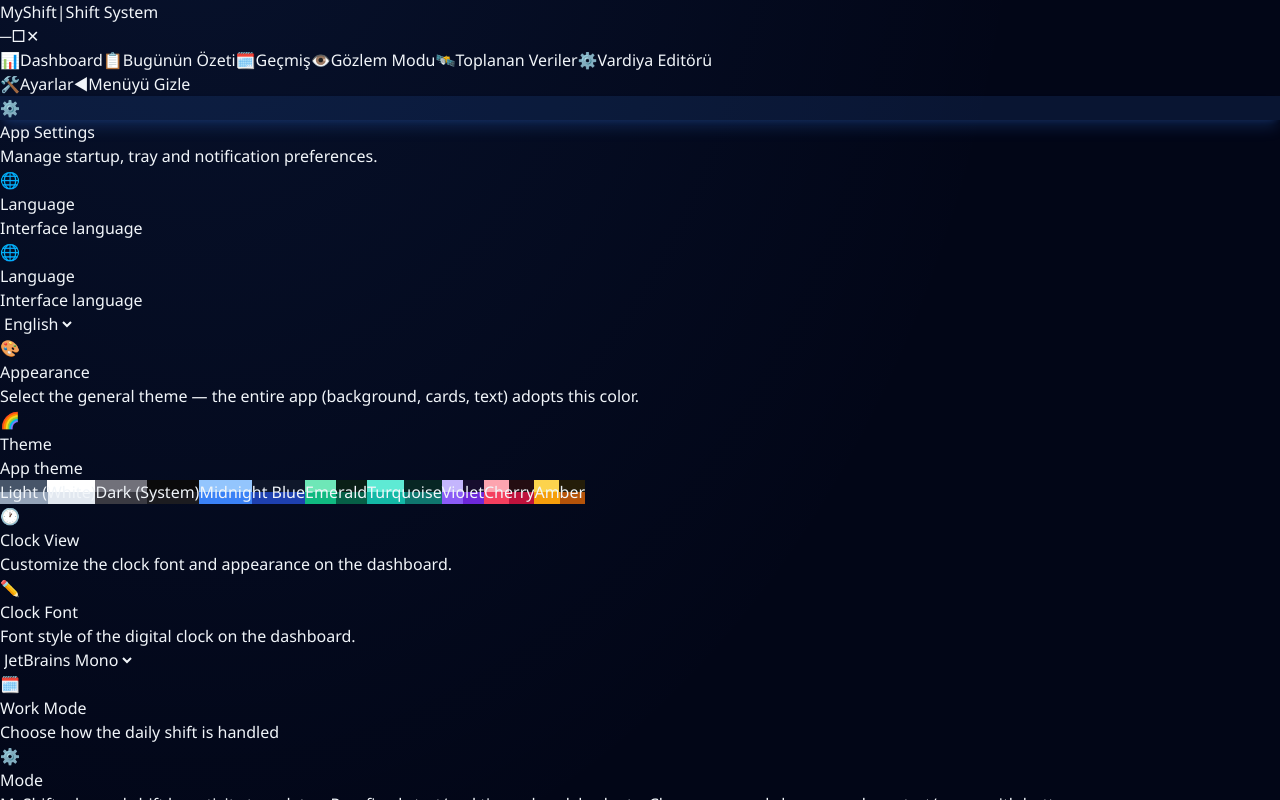
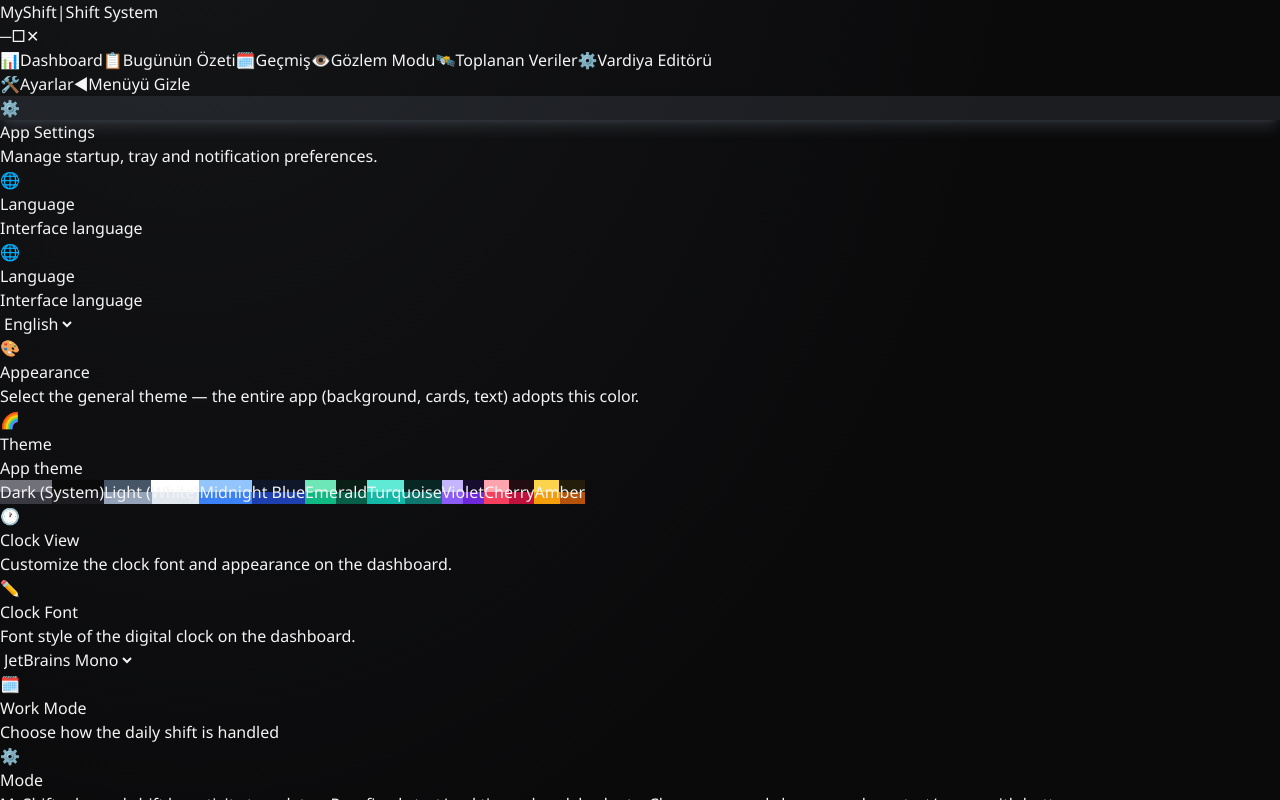
Before and after one commit to ozandmrcn/MyShift, a React (Vite) app in the folder src/renderer/: page /#/settings in a window 1280 px wide. Built offline with nearby package versions, Linux system fonts and the light colour scheme.

Commit message:
feat: implement app navigation structure with conditional rendering for observation mode and global tray actions

```diff
--- a/src/renderer/src/App.tsx
+++ b/src/renderer/src/App.tsx
@@ -25,7 +25,7 @@ export default function App() {
   // Apply the selected theme (accent palette) to the root element.
   const theme = useShiftStore((s) => s.settings.theme)
   useEffect(() => {
-    document.documentElement.setAttribute('data-theme', theme || 'mavi')
+    document.documentElement.setAttribute('data-theme', theme || 'dark')
   }, [theme])
 
   // Pay-mode break reminders run globally (any view, even minimized-to-tray).
--- a/src/renderer/src/index.css
+++ b/src/renderer/src/index.css
@@ -286,38 +286,39 @@
 }
 
 /* ── Light (white / light mode) ───────────────────────────────────────────────
-   Inverts the whole slate scale so every text/card class flips to a light
-   background with dark text — a conventional light mode. Because the app's card
-   surfaces use color-mix with --color-white, we darken them via the slate mix. */
+   A soft light mode — warm, low-glare neutrals instead of harsh pure white so it
+   doesn't dazzle. Inverts the slate scale so text is dark and surfaces stay light.
+   --color-white stays near-white so glassmorphism (color-mix with white) keeps a
+   light frosted surface, while the slate scale (used for text) flips to dark. */
 [data-theme='light'] {
-  --color-slate-950: #ffffff;
-  --color-slate-900: #f8fafc;
-  --color-slate-800: #eef2f7;
-  --color-slate-700: #cbd5e1;
-  --color-slate-600: #94a3b8;
-  --color-slate-500: #64748b;
-  --color-slate-400: #475569;
-  --color-slate-300: #334155;
-  --color-slate-200: #1e293b;
-  --color-slate-100: #0f172a;
-  --color-white: #0f172a;
-  --app-bg: radial-gradient(120% 90% at 15% -10%, rgba(148, 163, 184, 0.12), transparent 55%);
+  --color-slate-950: #f4f6f8;
+  --color-slate-900: #eef1f5;
+  --color-slate-800: #e4e9ef;
+  --color-slate-700: #d3dbe4;
+  --color-slate-600: #b9c4cf;
+  --color-slate-500: #8794a3;
+  --color-slate-400: #64748b;
+  --color-slate-300: #475569;
+  --color-slate-200: #2e3a4d;
+  --color-slate-100: #1c2534;
+  --color-white: #1c2534;
+  --app-bg: radial-gradient(120% 90% at 15% -10%, rgba(148, 163, 184, 0.16), transparent 55%);
   --accent-300: #475569;
-  --accent-400: #334155;
-  --accent-500: #475569;
-  --accent-600: #334155;
-  --accent-soft: rgba(100, 116, 139, 0.1);
-  --accent-soft-hover: rgba(100, 116, 139, 0.18);
-  --accent-border-soft: rgba(100, 116, 139, 0.3);
-  --accent-glow: rgba(100, 116, 139, 0.18);
-  --accent-heat-1: rgba(148, 163, 184, 0.6);
-  --accent-heat-2: rgba(148, 163, 184, 0.7);
-  --accent-heat-3: rgba(100, 116, 139, 0.7);
-  --accent-heat-4: rgba(51, 65, 85, 0.8);
-  --card-bg: color-mix(in srgb, var(--color-slate-950) 85%, #cbd5e1);
-  --card-bg-hover: color-mix(in srgb, var(--color-slate-950) 78%, #94a3b8);
-  --card-border: color-mix(in srgb, var(--color-slate-400) 20%, transparent);
-  --card-border-hover: color-mix(in srgb, var(--color-slate-400) 35%, transparent);
+  --accent-400: #3f4f63;
+  --accent-500: #334155;
+  --accent-600: #243244;
+  --accent-soft: rgba(51, 65, 85, 0.08);
+  --accent-soft-hover: rgba(51, 65, 85, 0.16);
+  --accent-border-soft: rgba(51, 65, 85, 0.22);
+  --accent-glow: rgba(51, 65, 85, 0.14);
+  --accent-heat-1: rgba(148, 163, 184, 0.5);
+  --accent-heat-2: rgba(148, 163, 184, 0.55);
+  --accent-heat-3: rgba(100, 116, 139, 0.6);
+  --accent-heat-4: rgba(51, 65, 85, 0.7);
+  --card-bg: color-mix(in srgb, #ffffff 60%, var(--color-slate-950));
+  --card-bg-hover: color-mix(in srgb, #ffffff 50%, var(--color-slate-950));
+  --card-border: color-mix(in srgb, var(--color-slate-400) 16%, transparent);
+  --card-border-hover: color-mix(in srgb, var(--color-slate-400) 30%, transparent);
 }
 
 /* App backdrop — the root container paints the full themed background */
@@ -325,6 +326,24 @@
   background-color: var(--color-slate-950);
   background-image: var(--app-bg);
 }
+
+/* Light mode: --color-white is dark (so headings/text turn dark on light surfaces),
+   but solid-coloured buttons keep a dark fill — force their label back to white so
+   the button text stays readable on the (dark) accent fill. */
+[data-theme='light'] .bg-emerald-600,
+[data-theme='light'] .bg-amber-600,
+[data-theme='light'] .bg-rose-500,
+[data-theme='light'] .bg-rose-600,
+[data-theme='light'] .bg-indigo-600,
+[data-theme='light'] .bg-sky-600,
+[data-theme='light'] .bg-orange-600,
+[data-theme='light'] .bg-red-600,
+[data-theme='light'] .bg-teal-600,
+[data-theme='light'] .accent-solid,
+[data-theme='light'] .accent-solid-strong {
+  color: #ffffff;
+}
+
 
 /* Accent utilities — replace hardcoded blue-* with these so themes work everywhere */
 @layer utilities {
--- a/src/renderer/src/stores/useShiftStore.ts
+++ b/src/renderer/src/stores/useShiftStore.ts
@@ -256,7 +256,7 @@ const defaultSettings: Settings = {
   autoMinimizeToTray: false,
   defaultNotificationSound: 'default',
   birthday: '',
-  theme: 'mavi',
+  theme: 'dark',
   commentProvider: 'offline',
   commentBaseUrl: 'http://127.0.0.1:11434',
   commentApiKey: '',
--- a/src/renderer/src/views/Settings.tsx
+++ b/src/renderer/src/views/Settings.tsx
@@ -14,7 +14,7 @@ const THEMES_SWATCHES: Record<string, string> = {
   kiraz: 'conic-gradient(#240d12 0 25%, #be123c 0 50%, #f43f5e 0 75%, #fda4af 0 100%)',
   kehribar: 'conic-gradient(#241d09 0 25%, #b45309 0 50%, #f59e0b 0 75%, #fcd34d 0 100%)',
 }
-const THEME_KEYS = ['light', 'dark', 'mavi', 'zurut', 'turkuaz', 'menekse', 'kiraz', 'kehribar'] as const
+const THEME_KEYS = ['dark', 'light', 'mavi', 'zurut', 'turkuaz', 'menekse', 'kiraz', 'kehribar'] as const
 const THEME_LABEL_KEY: Record<string, string> = {
   light: 'settingsView.themeLight',
   dark: 'settingsView.themeDark',
```
